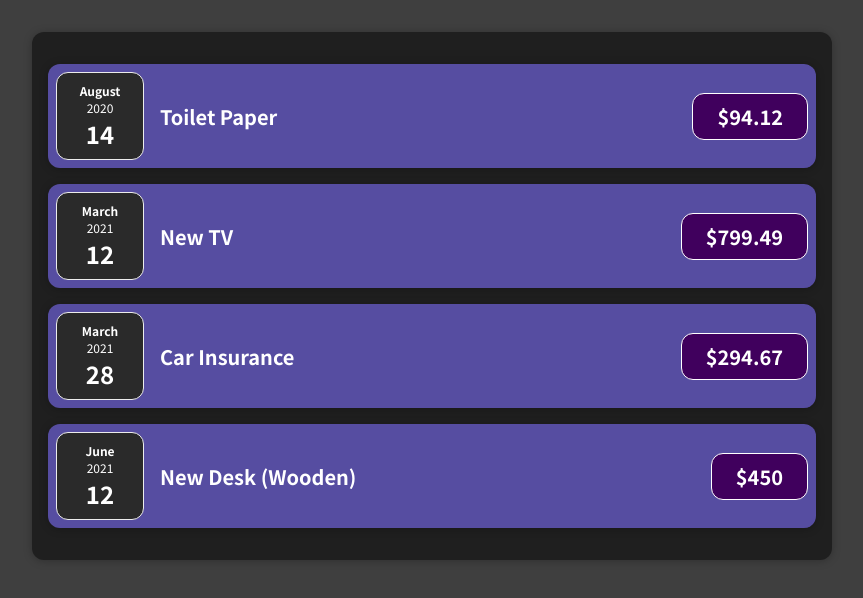
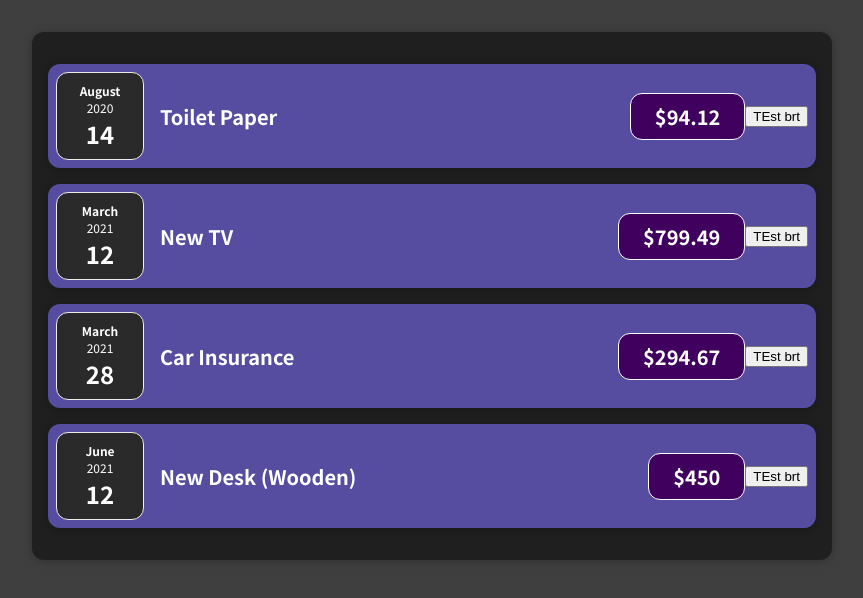
Before and after one commit to lmihelac/react, a React (Create React App) app: page / in a window 1280 px wide. Shown: the top 598 px of the page, without its empty margins (208-1071 px from the left). Built offline with nearby package versions, Linux system fonts and the light colour scheme.

Commit message:
add click handler

```diff
--- a/src/components/ExpenseItem.js
+++ b/src/components/ExpenseItem.js
@@ -3,13 +3,18 @@ import Card from "./Card";
 import ExpenseDate from "./ExpenseDate";
 
 const ExpenseItem = (props) => {
+  const clickHandler = () => {
+    alert("works");
+  };
+
   return (
     <Card className="expense-item">
       <ExpenseDate date={props.date} />
-      <div className="expense-item__description">
+      <div onDoubleClick={clickHandler} className="expense-item__description">
         <h2>{props.title}</h2>
         <div className="expense-item__price">${props.amount}</div>
       </div>
+      <button onClick={clickHandler}>TEst brt</button>
     </Card>
   );
 };
```
